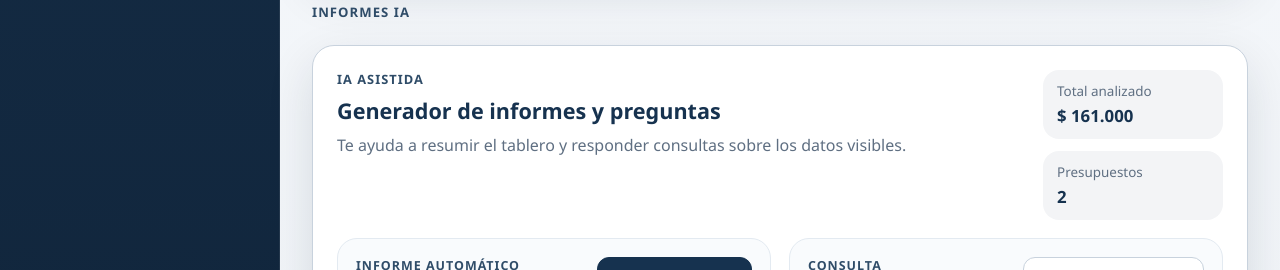
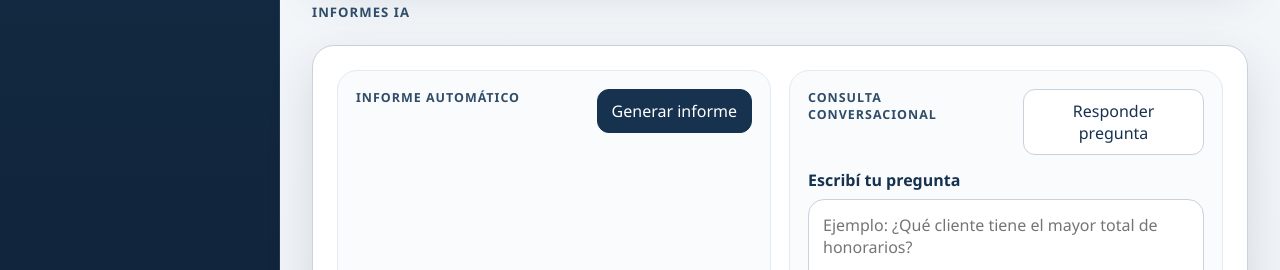
Before and after one commit to serena-giacomelli/Dashboard-BI-IA, a React (Vite) app: page /dashboard in a window 1280 px wide. Shown: the part 664-934 px from the top of the page. Built offline with nearby package versions, Linux system fonts and the light colour scheme.

Commit message:
FIX STYLES

```diff
--- a/src/components/AIInsightsPanel.jsx
+++ b/src/components/AIInsightsPanel.jsx
@@ -114,27 +114,6 @@ function AIInsightsPanel({ rows, suggestions = [] }) {
 
   return (
     <section className={styles.panel}>
-      <div className={styles.header}>
-        <div>
-          <p className={styles.kicker}>IA asistida</p>
-          <h2>Generador de informes y preguntas</h2>
-          <p className={styles.subtitle}>
-            Te ayuda a resumir el tablero y responder consultas sobre los datos visibles.
-          </p>
-        </div>
-
-        <div className={styles.metrics}>
-          <div>
-            <span>Total analizado</span>
-            <strong>{currencyFormatter.format(stats.totalFees)}</strong>
-          </div>
-          <div>
-            <span>Presupuestos</span>
-            <strong>{stats.count}</strong>
-          </div>
-        </div>
-      </div>
-
       <div className={styles.workflowGrid}>
         <article className={styles.actionCard}>
           <div className={styles.cardHeader}>
```
